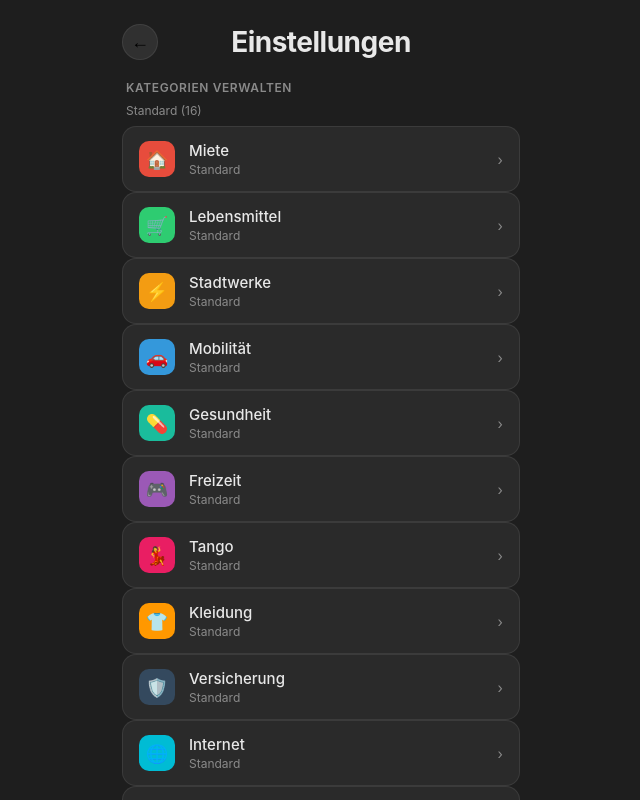
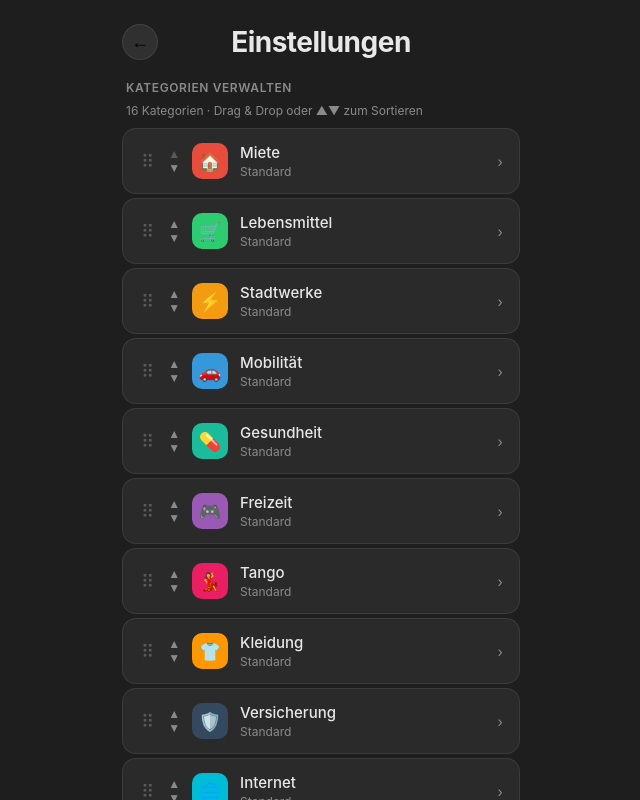
Before and after one commit to sarkaut2000/sparfuchs-web, a React (Vite) app: page /einstellungen in a window 1280 px wide. Shown: the top 800 px of the page, without its empty margins (319-959 px from the left). Built offline with nearby package versions, Linux system fonts and the light colour scheme.

Commit message:
Add drag&drop + up/down sorting for categories, fix App Info color options

```diff
--- a/src/lib/kategorien.ts
+++ b/src/lib/kategorien.ts
@@ -27,7 +27,16 @@ export function getCustomKategorien(): KategorieDefinition[] {
 }
 
 export function getAlleKategorien(): KategorieDefinition[] {
-  return [...STANDARD_KATEGORIEN, ...getCustomKategorien()];
+  const alle = [...STANDARD_KATEGORIEN, ...getCustomKategorien()];
+  const reihenfolge = (() => {
+    const raw = localStorage.getItem('sparfuchs_kat_order');
+    return raw ? (JSON.parse(raw) as string[]) : [];
+  })();
+  if (reihenfolge.length === 0) return alle;
+  const map = new Map(alle.map(k => [k.name, k]));
+  const sortiert = reihenfolge.map(n => map.get(n)).filter(Boolean) as KategorieDefinition[];
+  const restliche = alle.filter(k => !reihenfolge.includes(k.name));
+  return [...sortiert, ...restliche];
 }
 
 // Alias für bestehenden Code
--- /dev/null
+++ b/src/lib/reihenfolge.ts
@@ -0,0 +1,10 @@
+const KEY = 'sparfuchs_kat_order';
+
+export function getKatReihenfolge(): string[] {
+  const raw = localStorage.getItem(KEY);
+  return raw ? JSON.parse(raw) : [];
+}
+
+export function saveKatReihenfolge(names: string[]): void {
+  localStorage.setItem(KEY, JSON.stringify(names));
+}
--- a/src/pages/Einstellungen.tsx
+++ b/src/pages/Einstellungen.tsx
@@ -1,10 +1,11 @@
 import { useState, useRef } from 'react';
 import { useNavigate } from 'react-router-dom';
 import {
-  STANDARD_KATEGORIEN, getAlleKategorien, getKategorie,
-  getCustomKategorien, addCustomKategorie, deleteCustomKategorie, zufaelligeFarbe
+  getAlleKategorien, getKategorie,
+  addCustomKategorie, deleteCustomKategorie, zufaelligeFarbe
 } from '../lib/kategorien';
 import { getAlleDesigns, saveDesign, resetDesign, pngZuBase64, NAV_KEYS, APP_KEYS } from '../lib/icons';
+import { saveKatReihenfolge } from '../lib/reihenfolge';
 import type { KategorieDefinition } from '../types';
 
 const FARBEN = ['#E74C3C','#2ECC71','#3498DB','#9B59B6','#F39C12','#1ABC9C','#E67E22','#34495E','#E91E63','#00BCD4','#8BC34A','#FF5722'];
@@ -34,6 +35,27 @@ export default function Einstellungen() {
   const [editKey, setEditKey] = useState<string | null>(null);
   const [_editTyp, setEditTyp] = useState<EditTyp>('kategorie');
   const fileInputRef = useRef<HTMLInputElement>(null);
+
+  // Drag & Drop
+  const [dragIndex, setDragIndex] = useState<number | null>(null);
+  const [dragOverIndex, setDragOverIndex] = useState<number | null>(null);
+
+  function bewegeKategorie(von: number, nach: number) {
+    const neu = [...kategorien];
+    const [item] = neu.splice(von, 1);
+    neu.splice(nach, 0, item);
+    saveKatReihenfolge(neu.map(k => k.name));
+    setKategorien(neu);
+    window.dispatchEvent(new Event('sparfuchs_icons_update'));
+  }
+
+  function onDragStart(i: number) { setDragIndex(i); }
+  function onDragOver(e: React.DragEvent, i: number) { e.preventDefault(); setDragOverIndex(i); }
+  function onDrop(i: number) {
+    if (dragIndex !== null && dragIndex !== i) bewegeKategorie(dragIndex, i);
+    setDragIndex(null); setDragOverIndex(null);
+  }
+  function onDragEnd() { setDragIndex(null); setDragOverIndex(null); }
 
   // Neue Kategorie State
   const [neuerName, setNeuerName] = useState('');
@@ -178,16 +200,47 @@ export default function Einstellungen() {
     );
   }
 
-  function renderKatZeile(k: KategorieDefinition) {
+  function renderKatZeile(k: KategorieDefinition, idx: number) {
     const istOffen = editKey === k.name;
     const istCustom = !k.istStandard;
+    const istDragOver = dragOverIndex === idx;
     return (
-      <div key={k.name}>
+      <div
+        key={k.name}
+        draggable
+        onDragStart={() => onDragStart(idx)}
+        onDragOver={e => onDragOver(e, idx)}
+        onDrop={() => onDrop(idx)}
+        onDragEnd={onDragEnd}
+        style={{
+          opacity: dragIndex === idx ? 0.4 : 1,
+          borderTop: istDragOver && dragIndex !== null && dragIndex > idx ? '2px solid var(--accent2)' : '2px solid transparent',
+          borderBottom: istDragOver && dragIndex !== null && dragIndex < idx ? '2px solid var(--accent2)' : '2px solid transparent',
+          transition: 'opacity 0.15s',
+        }}
+      >
         <div
           className="settings-row"
-          style={{ cursor: 'pointer', background: istOffen ? 'rgba(0,122,255,0.07)' : undefined }}
-          onClick={() => { setEditKey(istOffen ? null : k.name); setEditTyp('kategorie'); }}
+          style={{ cursor: 'pointer', background: istOffen ? 'rgba(74,114,160,0.12)' : undefined, gap: 10 }}
         >
+          {/* Drag Handle */}
+          <div
+            style={{ fontSize: 18, color: 'var(--text4)', cursor: 'grab', padding: '4px 2px', touchAction: 'none', flexShrink: 0 }}
+            title="Ziehen zum Sortieren"
+          >⠿</div>
+
+          {/* Up / Down Buttons (für Touch) */}
+          <div style={{ display: 'flex', flexDirection: 'column', gap: 2, flexShrink: 0 }}>
+            <button onClick={e => { e.stopPropagation(); if (idx > 0) bewegeKategorie(idx, idx - 1); }}
+              disabled={idx === 0}
+              style={{ background: 'none', border: 'none', cursor: idx > 0 ? 'pointer' : 'default', color: idx > 0 ? 'var(--text3)' : 'var(--text4)', fontSize: 12, padding: '0 2px', lineHeight: 1 }}>▲</button>
+            <button onClick={e => { e.stopPropagation(); if (idx < kategorien.length - 1) bewegeKategorie(idx, idx + 1); }}
+              disabled={idx === kategorien.length - 1}
+              style={{ background: 'none', border: 'none', cursor: idx < kategorien.length - 1 ? 'pointer' : 'default', color: idx < kategorien.length - 1 ? 'var(--text3)' : 'var(--text4)', fontSize: 12, padding: '0 2px', lineHeight: 1 }}>▼</button>
+          </div>
+
+          <div onClick={() => { setEditKey(istOffen ? null : k.name); setEditTyp('kategorie'); }}
+            style={{ display: 'flex', alignItems: 'center', gap: 12, flex: 1, minWidth: 0 }}>
             {renderVorschau(k.name, k.emoji, false, true)}
             <div className="settings-info">
               <div className="settings-label" style={{ display: 'flex', alignItems: 'center', gap: 6 }}>
@@ -196,14 +249,15 @@ export default function Einstellungen() {
               </div>
               <div className="settings-desc">{designs[k.name]?.customIcon ? '✓ Eigenes Icon' : 'Standard'}</div>
             </div>
-          <div style={{ display: 'flex', alignItems: 'center', gap: 8 }}>
+          </div>
+
+          <div style={{ display: 'flex', alignItems: 'center', gap: 6, flexShrink: 0 }}>
             {istCustom && (
-              <button
-                onClick={e => { e.stopPropagation(); katLoeschen(k.name); }}
-                style={{ background: '#FF3B3015', border: 'none', borderRadius: 8, padding: '4px 8px', color: 'var(--red)', cursor: 'pointer', fontSize: 14 }}
-              >🗑</button>
+              <button onClick={e => { e.stopPropagation(); katLoeschen(k.name); }}
+                style={{ background: 'rgba(176,80,80,0.15)', border: 'none', borderRadius: 8, padding: '4px 8px', color: 'var(--red)', cursor: 'pointer', fontSize: 14 }}>🗑</button>
             )}
-            <span style={{ color: 'var(--text3)', fontSize: 14, transform: istOffen ? 'rotate(90deg)' : 'none', transition: 'transform 0.2s' }}>›</span>
+            <span onClick={() => { setEditKey(istOffen ? null : k.name); setEditTyp('kategorie'); }}
+              style={{ color: 'var(--text3)', fontSize: 14, transform: istOffen ? 'rotate(90deg)' : 'none', transition: 'transform 0.2s', cursor: 'pointer' }}>›</span>
           </div>
         </div>
         {istOffen && <IconEditor schluessel={k.name} defaultEmoji={k.emoji} label={k.name} istKat={true} />}
@@ -245,17 +299,11 @@ export default function Einstellungen() {
       <div className="settings-section">
         <div className="settings-section-title">Kategorien verwalten</div>
 
-        {/* Standard Kategorien */}
-        <div style={{ fontSize: 12, color: 'var(--text3)', marginBottom: 8, paddingLeft: 4 }}>Standard ({STANDARD_KATEGORIEN.length})</div>
-        {STANDARD_KATEGORIEN.map(k => renderKatZeile(k))}
-
-        {/* Eigene Kategorien */}
-        {getCustomKategorien().length > 0 && (
-          <>
-            <div style={{ fontSize: 12, color: 'var(--text3)', margin: '16px 0 8px', paddingLeft: 4 }}>Eigene ({getCustomKategorien().length})</div>
-            {getCustomKategorien().map(k => renderKatZeile(k))}
-          </>
-        )}
+        {/* Alle Kategorien — sortierbar per Drag & Drop oder ▲▼ */}
+        <div style={{ fontSize: 12, color: 'var(--text3)', marginBottom: 8, paddingLeft: 4 }}>
+          {kategorien.length} Kategorien · Drag &amp; Drop oder ▲▼ zum Sortieren
+        </div>
+        {kategorien.map((k, idx) => renderKatZeile(k, idx))}
 
         {/* Neue Kategorie hinzufügen */}
         <button
```
Lines whose indentation alone changed are shown as unchanged.
